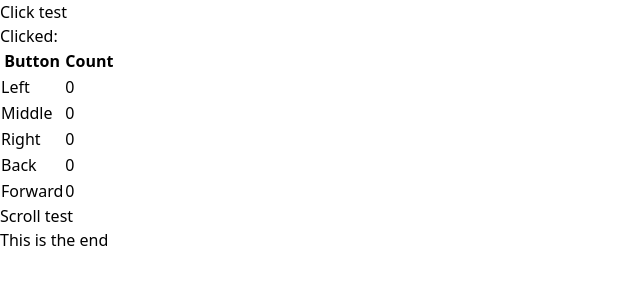
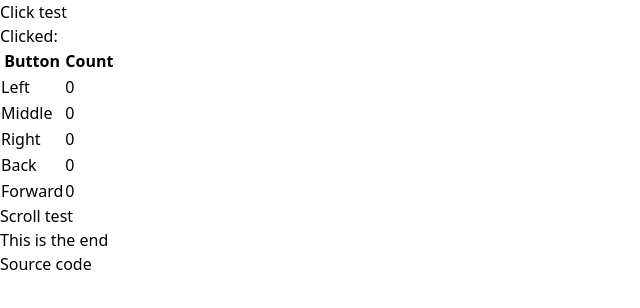
Before and after one commit to CyrusYip/mouse-tester, a React (Vite) app: page / in a window 1280 px wide. Shown: the top 308 px of the page, without its empty margins (0-640 px from the left). Built offline with nearby package versions, Linux system fonts and the light colour scheme.

Commit message:
chore: add meta description and source code link

```diff
--- a/index.html
+++ b/index.html
@@ -3,6 +3,7 @@
   <head>
     <meta charset="UTF-8" />
     <meta name="viewport" content="width=device-width, initial-scale=1.0" />
+    <meta name="description" content="Open source mouse tester, where you can test buttons and the wheel.">
     <title>Mouse tester - test mouse buttons and the wheel</title>
   </head>
   <body>
--- a/src/App.jsx
+++ b/src/App.jsx
@@ -42,6 +42,7 @@ function App() {
     <>
       <div className='flex flex-col items-center justify-center min-h-dvh py-4 text-2xl'>
         <button className='bg-blue-500 hover:bg-blue-600 text-white font-semibold py-3 px-6 rounded' onMouseDown={handleMouseDown} onContextMenu={handleContextMenu}>Click test</button>
+        {/* Status */}
         <p>Clicked: {lastClicked}</p>
         <table className='border mt-1'>
           <thead>
@@ -73,12 +74,13 @@ function App() {
             </tr>
           </tbody>
         </table>
-
+        {/* Status */}
         <div className='border h-[100px] mt-8 px-2 overflow-y-auto'>
           <p className='text-center font-bold text-blue-500'>Scroll test</p>
           <div className='h-[1000px]'></div>
           <p className='text-center font-bold text-blue-500'>This is the end</p>
         </div>
+        <p className='text-blue-500 mt-8'><a href="https://github.com/CyrusYip/mouse-tester/">Source code</a></p>
       </div>
     </>
   )
```
